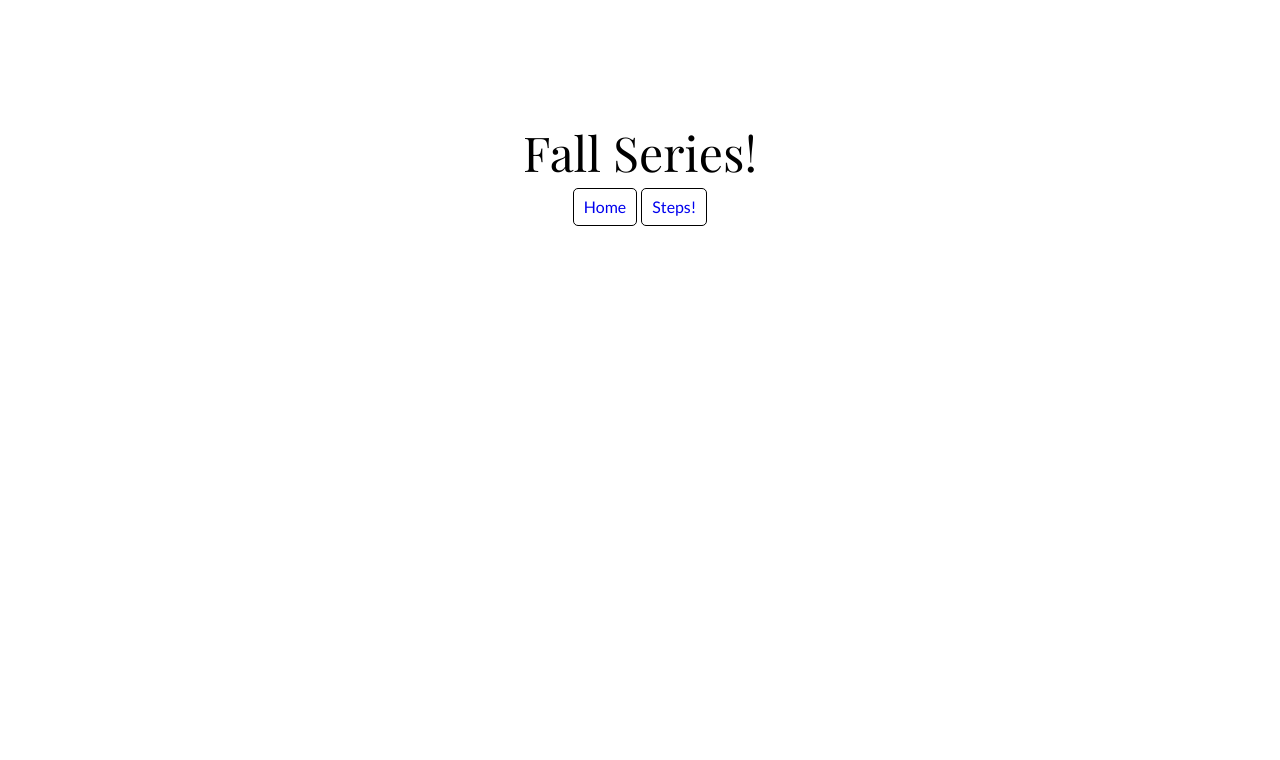
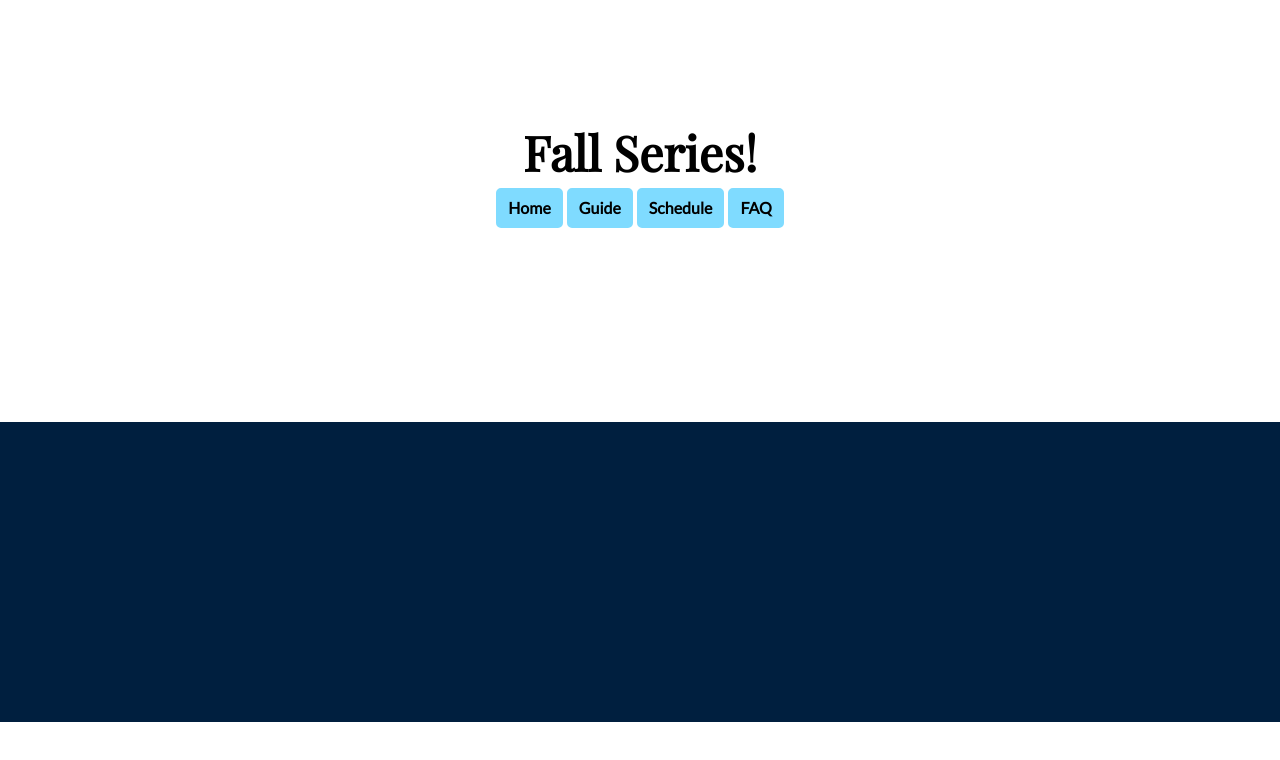
Before and after one commit to drinkingChai/fallseriesdemo, a website: page views/layout.html in a window 1280 px wide. Drawn offline with nearby package versions, Linux system fonts and the light colour scheme; files that its build step writes are made by us from their sources.

Commit message:
Updated the style

```diff
--- a/public/stylesheets/style.css
+++ b/public/stylesheets/style.css
@@ -16,6 +16,7 @@ h4 { font-size: 1.2em }
 
 h1 {
   font-family: 'Playfair Display', serif;
+  font-weight: bold;
 }
 
 h2, h3 {
@@ -56,9 +57,10 @@ nav li {
 .fs-btn-default,
 .fs-btn-rounded {
   padding: 10px;
-  border: solid 1px #000;
+  border: solid .15em #7FDBFF;
   border-radius: 5px;
   margin: 2px;
+  font-weight: bold;
 }
 .fs-btn-rounded {
   border-radius: 5em;
@@ -74,6 +76,10 @@ nav li {
 .fs-btn-squared {
   border-radius: 0;
 }
+.fs-btn-filled {
+  border-color: #7FDBFF;
+  background-color: #7FDBFF;
+}
 
 .step {
   display: flex;
@@ -84,14 +90,14 @@ nav li {
 .step h2, h3 {
   text-align: center;
 }
-
-img {
+.step img {
   max-width: 100%;
 }
 
 a, a:hover,
 a:visited, a:focus {
   text-decoration: none;
+  color: inherit;
 }
 
 .page-nav {
@@ -103,6 +109,13 @@ a:visited, a:focus {
 .content * {
   margin: 10px;
 }
+
+
+footer {
+  height: 300px;
+  background-color: #001f3f;
+}
+
 
 
 @media screen and (max-width: 699px) {
--- a/views/layout.html
+++ b/views/layout.html
@@ -15,8 +15,10 @@
       <h1>Fall Series!</h1>
 
       <nav>
-        <a class="fs-btn-default" href="/"><li>Home</li></a>
-        <a class="fs-btn-default" href="/steps/0"><li>Steps!</li></a>
+        <a class="fs-btn-default fs-btn-filled" href="/"><li>Home</li></a>
+        <a class="fs-btn-default fs-btn-filled" href="/steps/0"><li>Guide</li></a>
+        <a class="fs-btn-default fs-btn-filled" href="/schedule"><li>Schedule</li></a>
+        <a class="fs-btn-default fs-btn-filled" href="/faq"><li>FAQ</li></a>
       </nav>
     </header>
 
@@ -25,5 +27,9 @@
       {% block content %}{% endblock %}
     </div>
 
+    <footer>
+
+    </footer>
+
   </body>
 </html>
```
Also changed, not shown: app.js (+7 -1 lines), views/error.html (added, +7 -0 lines), views/faq.html (added, +5 -0 lines), views/index.html (+1 -1 lines), views/schedule.html (added, +5 -0 lines), views/steps.html (+1 -1 lines).
